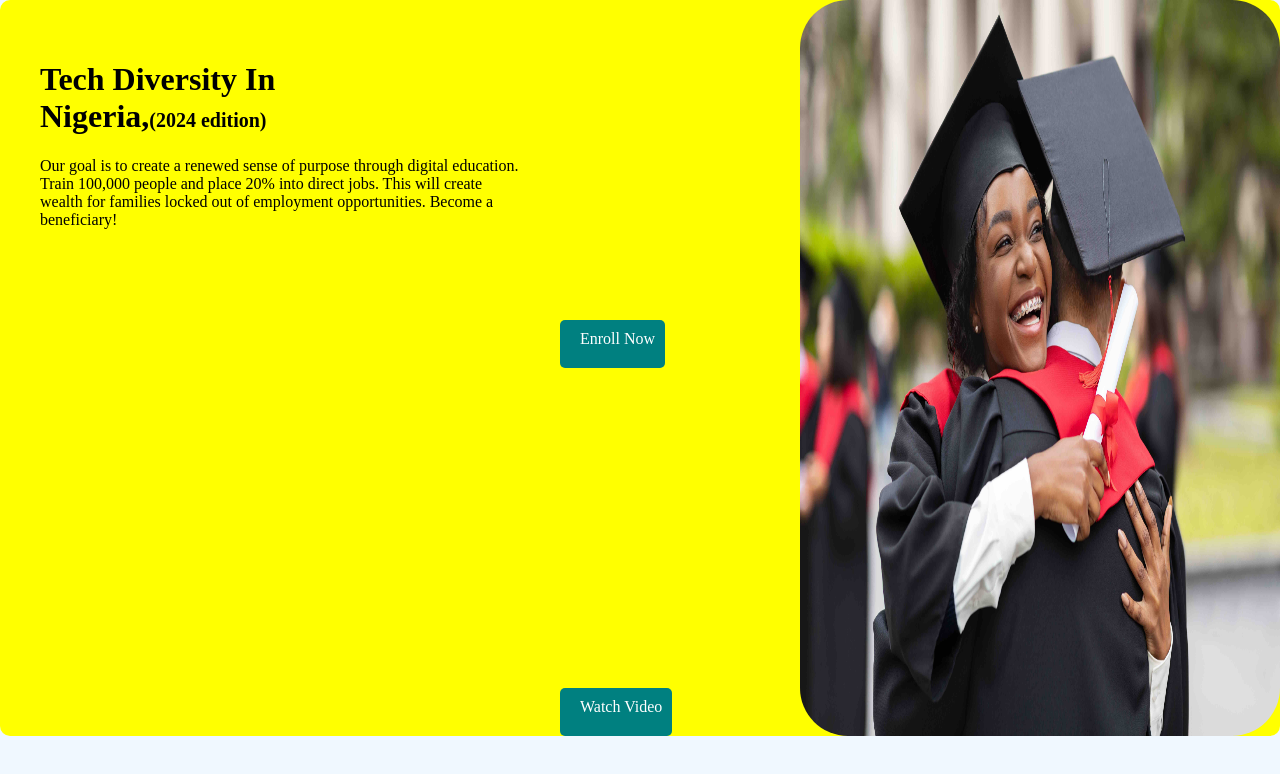
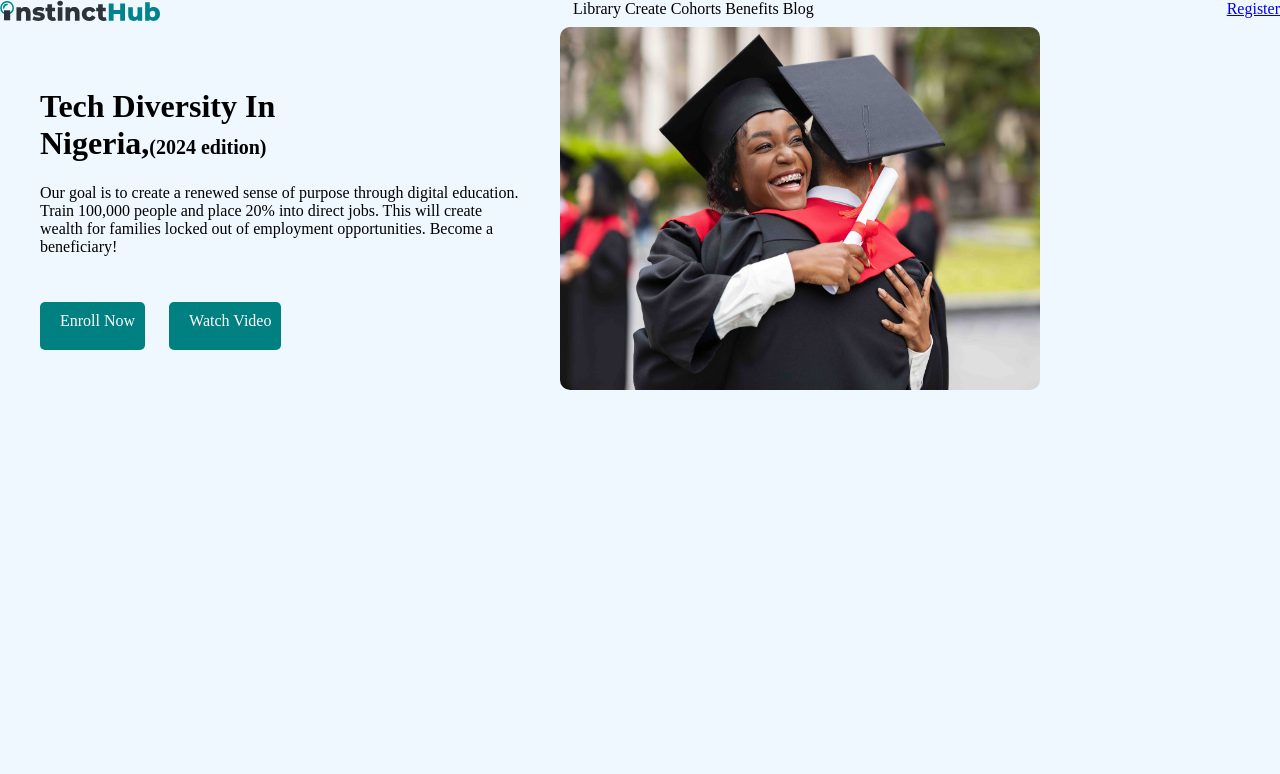
Before and after one commit to abdulmumeen975/TDN-CSS, a plain HTML site: page index.html in a window 1280 px wide. Drawn offline with Linux system fonts and the light colour scheme.

Commit message:
third commit

```diff
--- a/assets/css/style.css
+++ b/assets/css/style.css
@@ -6,11 +6,26 @@ body{
     align-items: center;
     height: 100vh;
 }
+/* Navbar Styling Start Here */
+.wrapper{
+    display: flex;
+justify-content: space-between;
+gap: 1.5rem;
+}
+.icon img{
+    width: 10rem;
+}
+.navlinks a{
+    text-decoration: none;
+    color: black;
+    gap: 1.5rem;
+}
+/* First Section Styling Here */
 .first {
     display: flex;
     border-radius: 10px;
     overflow: hidden;
-    background-color: yellow;
+    /* background-color: yellow; */
 }
 .text {
     padding: 40px;
@@ -26,7 +41,7 @@ body{
 
 }
 .button a {
-    margin-top: 20rem;
+    margin-top: 30px;
     text-decoration: none;
     background-color: teal;
     color: white;
@@ -46,5 +61,5 @@ body{
 .grid img{
     width: 30rem;
     height: 100%;
-    border-radius: 3rem;
+    border-radius: 10px;
 }
--- a/index.html
+++ b/index.html
@@ -6,20 +6,36 @@
     <title>Welcome to css project</title>
     <link rel="stylesheet" href="/assets/css/style.css">
 </head>
+<header>
+    <nav class="wrapper">
+<div class="icon">
+    <img src="assets/img/instincthublogo.svg" alt="">
+</div>
+<div class="navlinks">
+    <a href="\">Library</a>
+    <a href="\">Create</a>
+    <a href="\">Cohorts</a>
+    <a href="\">Benefits</a>
+    <a href="\">Blog</a>
+</div>
+<div class="navbutton">
+    <a href="\">Register</a>
+</div>
+    </nav>
+</header>
 <body>
     <div class="first">
         <div class="text">
             <h1>Tech Diversity In Nigeria,<span class="edition">(2024 edition)</span></h1>
         <p>Our goal is to create a renewed sense of purpose through digital education. Train 100,000 people and place 20% into direct jobs. This will create wealth for families locked out of employment opportunities. Become a beneficiary!</p>
-        </div>
-
-               <div class="button">
+        <div class="button">
             <a href="#" class="meta1">Enroll Now</a>
             <a href="#" class="meta2">Watch Video</a>
         </div>
+        </div>
         <div class="grid">
-            <img src="/assets/img/tech.jpeg" alt="">
-        </div>
+            <img src="/assets/img/tech.jpeg" alt=""
+        <div>
     </div>
 </body>
 </html>
```
Also changed, not shown: assets/img/instincthublogo.svg (added).
